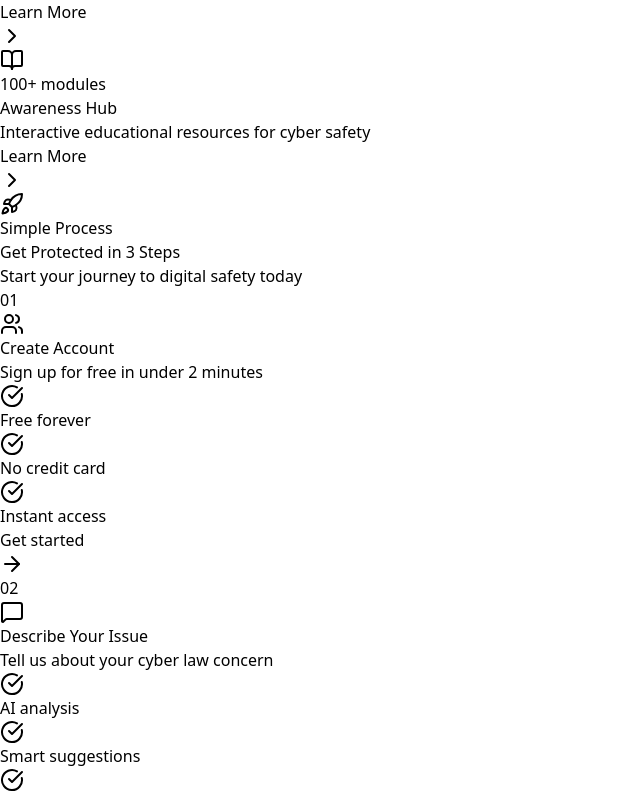
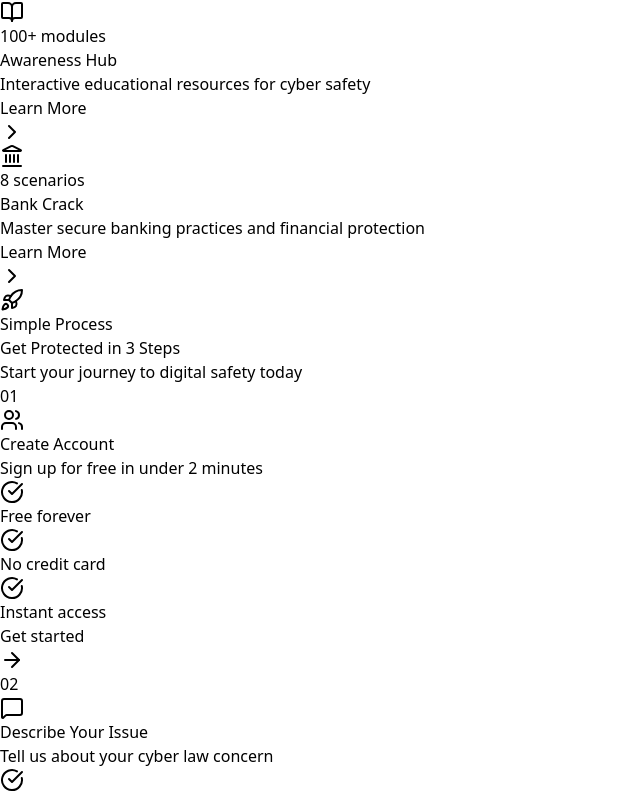
Before and after one commit to nirja07/Pixel_PixiesCyberRakshak, a React (Vite) app: page / in a window 1280 px wide. Shown: the part 1650-2446 px from the top of the page, without its empty margins (0-640 px from the left). Built offline with nearby package versions, Linux system fonts and the light colour scheme.

Commit message:
final commit all features done almost

```diff
--- a/src/pages/Homepage.jsx
+++ b/src/pages/Homepage.jsx
@@ -39,9 +39,10 @@ import {
   Heart,
   Mail,
   Key,
-  RefreshCw,  // Add this line
+  RefreshCw,
   Database,
-  XCircle
+  XCircle,
+  Landmark
 } from "lucide-react";
 
 function HomePage() {
@@ -85,14 +86,14 @@ function HomePage() {
 
   // Threat map data
   const threatStates = [
-    { name: "Maharashtra", incidents: 12450, severity: "high", growth: "+12%", coordinates: "19.7515° N, 75.7139° E", trend: "up" },
-    { name: "Karnataka", incidents: 9870, severity: "high", growth: "+8%", coordinates: "15.3173° N, 75.7139° E", trend: "up" },
-    { name: "Delhi NCR", incidents: 8760, severity: "high", growth: "+15%", coordinates: "28.7041° N, 77.1025° E", trend: "up" },
-    { name: "Telangana", incidents: 6540, severity: "medium", growth: "+5%", coordinates: "17.1232° N, 79.2083° E", trend: "stable" },
-    { name: "Tamil Nadu", incidents: 5430, severity: "medium", growth: "+3%", coordinates: "11.1271° N, 78.6569° E", trend: "stable" },
-    { name: "West Bengal", incidents: 4320, severity: "medium", growth: "-2%", coordinates: "22.9868° N, 87.8550° E", trend: "down" },
-    { name: "Uttar Pradesh", incidents: 3980, severity: "low", growth: "+1%", coordinates: "26.8467° N, 80.9462° E", trend: "stable" },
-    { name: "Gujarat", incidents: 3210, severity: "low", growth: "-5%", coordinates: "22.2587° N, 71.1924° E", trend: "down" },
+    { name: "Maharashtra", incidents: 12450, severity: "high", growth: "+12%", coordinates: "19.7515 N, 75.7139 E", trend: "up" },
+    { name: "Karnataka", incidents: 9870, severity: "high", growth: "+8%", coordinates: "15.3173 N, 75.7139 E", trend: "up" },
+    { name: "Delhi NCR", incidents: 8760, severity: "high", growth: "+15%", coordinates: "28.7041 N, 77.1025 E", trend: "up" },
+    { name: "Telangana", incidents: 6540, severity: "medium", growth: "+5%", coordinates: "17.1232 N, 79.2083 E", trend: "stable" },
+    { name: "Tamil Nadu", incidents: 5430, severity: "medium", growth: "+3%", coordinates: "11.1271 N, 78.6569 E", trend: "stable" },
+    { name: "West Bengal", incidents: 4320, severity: "medium", growth: "-2%", coordinates: "22.9868 N, 87.8550 E", trend: "down" },
+    { name: "Uttar Pradesh", incidents: 3980, severity: "low", growth: "+1%", coordinates: "26.8467 N, 80.9462 E", trend: "stable" },
+    { name: "Gujarat", incidents: 3210, severity: "low", growth: "-5%", coordinates: "22.2587 N, 71.1924 E", trend: "down" },
   ];
 
   // All Features
@@ -119,7 +120,7 @@ function HomePage() {
       icon: Globe,
       title: "Community Intel",
       description: "Real-time threat intelligence from community reports",
-      link: "/community-intel",
+      link: "/community",
       color: "from-purple-600 to-pink-600",
       stats: "Live Feed",
       features: ["Trend Analysis", "Heat Maps", "Alerts", "Report Scams", "Threat Leaderboard"]
@@ -128,7 +129,7 @@ function HomePage() {
       icon: BarChart3,
       title: "Risk Engine",
       description: "Advanced risk assessment for organizations and individuals",
-      link: "/risk-engine",
+      link: "/riskengine",
       color: "from-orange-600 to-red-600",
       stats: "Enterprise Grade",
       features: ["Risk Scoring", "Compliance Check", "Audit Trail", "URL Scanning", "QR Analysis"]
@@ -147,10 +148,19 @@ function HomePage() {
       icon: Gamepad2,
       title: "Awareness Game",
       description: "Interactive cybersecurity training through gaming",
-      link: "/cyberquest",
+      link: "/awareness",
       color: "from-cyan-600 to-blue-600",
       stats: "Play & Learn",
       features: ["Phishing Quiz", "Password Lab", "Social Engineering", "MFA Training", "Earn Badges"]
+    },
+    {
+      icon: Landmark,
+      title: "Bank Crack",
+      description: "Master the art of secure banking and financial protection in the digital age",
+      link: "/bankfraudtools",
+      color: "from-amber-500 to-yellow-500",
+      stats: "8 Scenarios",
+      features: ["Secure Transactions", "Fraud Detection", "Banking App Security", "Payment Protection", "ATM Safety"]
     }
   ];
 
@@ -424,6 +434,7 @@ function HomePage() {
           </div>
         </div>
       </section>
+
       {/* PhishGuard Extension Section */}
       <section className="py-24 bg-gradient-to-br from-blue-50 via-white to-blue-50 relative overflow-hidden">
         <div className="relative max-w-7xl mx-auto px-6">
@@ -588,6 +599,7 @@ function HomePage() {
           </div>
         </div>
       </section>
+
       {/* Training Modules Preview */}
       <section className="py-20 bg-gradient-to-b from-slate-50 to-white">
         <div className="max-w-7xl mx-auto px-6">
@@ -821,7 +833,7 @@ function HomePage() {
           <div className="text-center max-w-3xl mx-auto mb-20">
             <span className="text-blue-600 font-semibold text-sm tracking-wider uppercase">Knowledge Base</span>
             <h2 className="text-4xl lg:text-5xl font-bold text-slate-900 mt-4 mb-6">
-              Legal Resources & Guides
+              Legal Resources and Guides
             </h2>
             <p className="text-xl text-slate-600">
               Comprehensive information to help you understand cyber laws
--- a/src/pages/LandingPage.jsx
+++ b/src/pages/LandingPage.jsx
@@ -35,7 +35,8 @@ import {
   Fingerprint,
   BellRing,
   ShieldAlert,
-  Star
+  Star,
+  Landmark
 } from "lucide-react";
 import { Link } from "react-router-dom";
 
@@ -375,7 +376,7 @@ const LandingPage = () => {
               <ArrowRight className="w-5 h-5 group-hover:translate-x-1 transition-transform" />
             </Link>
 
-            <button
+            {/* <button
               onClick={() => setIsPlaying(!isPlaying)}
               className="group bg-white/80 backdrop-blur-sm text-gray-700 px-8 py-4 rounded-full text-lg font-medium hover:bg-white hover:shadow-xl transition-all duration-300 flex items-center space-x-3 border border-gray-200"
             >
@@ -385,7 +386,7 @@ const LandingPage = () => {
                 <Play className="w-5 h-5 text-blue-600 group-hover:scale-110 transition-transform" />
               )}
               <span>{isPlaying ? 'Pause Demo' : 'Watch Demo'}</span>
-            </button>
+            </button> */}
           </div>
 
           {/* Stats */}
@@ -496,6 +497,14 @@ const LandingPage = () => {
                 link: "/awareness",
                 color: "from-green-500 to-green-600",
                 stats: "100+ modules"
+              },
+              {
+                icon: <Landmark className="w-8 h-8" />,
+                title: "Bank Crack",
+                description: "Master secure banking practices and financial protection",
+                link: "/bankfraudtools",
+                color: "from-amber-500 to-yellow-500",
+                stats: "8 scenarios",
               }
             ].map((feature, index) => (
               <Link
@@ -507,6 +516,13 @@ const LandingPage = () => {
               >
                 {/* Background on hover */}
                 <div className={`absolute inset-0 bg-gradient-to-br ${feature.color} opacity-0 group-hover:opacity-5 transition-opacity duration-500`}></div>
+
+                {/* Badge */}
+                {feature.badge && (
+                  <span className="absolute top-4 left-4 px-2 py-1 bg-red-500 text-white text-xs font-bold rounded-full animate-pulse z-10">
+                    {feature.badge}
+                  </span>
+                )}
 
                 {/* Icon */}
                 <div className={`w-16 h-16 bg-gradient-to-br ${feature.color} rounded-xl flex items-center justify-center text-white mb-6 group-hover:scale-110 transition-all duration-300`}>
@@ -789,6 +805,7 @@ const LandingPage = () => {
                 <li><Link to="/community" className="hover:text-white transition-colors">Community Intel</Link></li>
                 <li><Link to="/riskengine" className="hover:text-white transition-colors">Risk Engine</Link></li>
                 <li><Link to="/news" className="hover:text-white transition-colors">Cyber News</Link></li>
+                <li><Link to="/bank-crack" className="hover:text-white transition-colors">Bank Crack</Link></li>
               </ul>
             </div>
 
```
Lines whose indentation alone changed are shown as unchanged.
